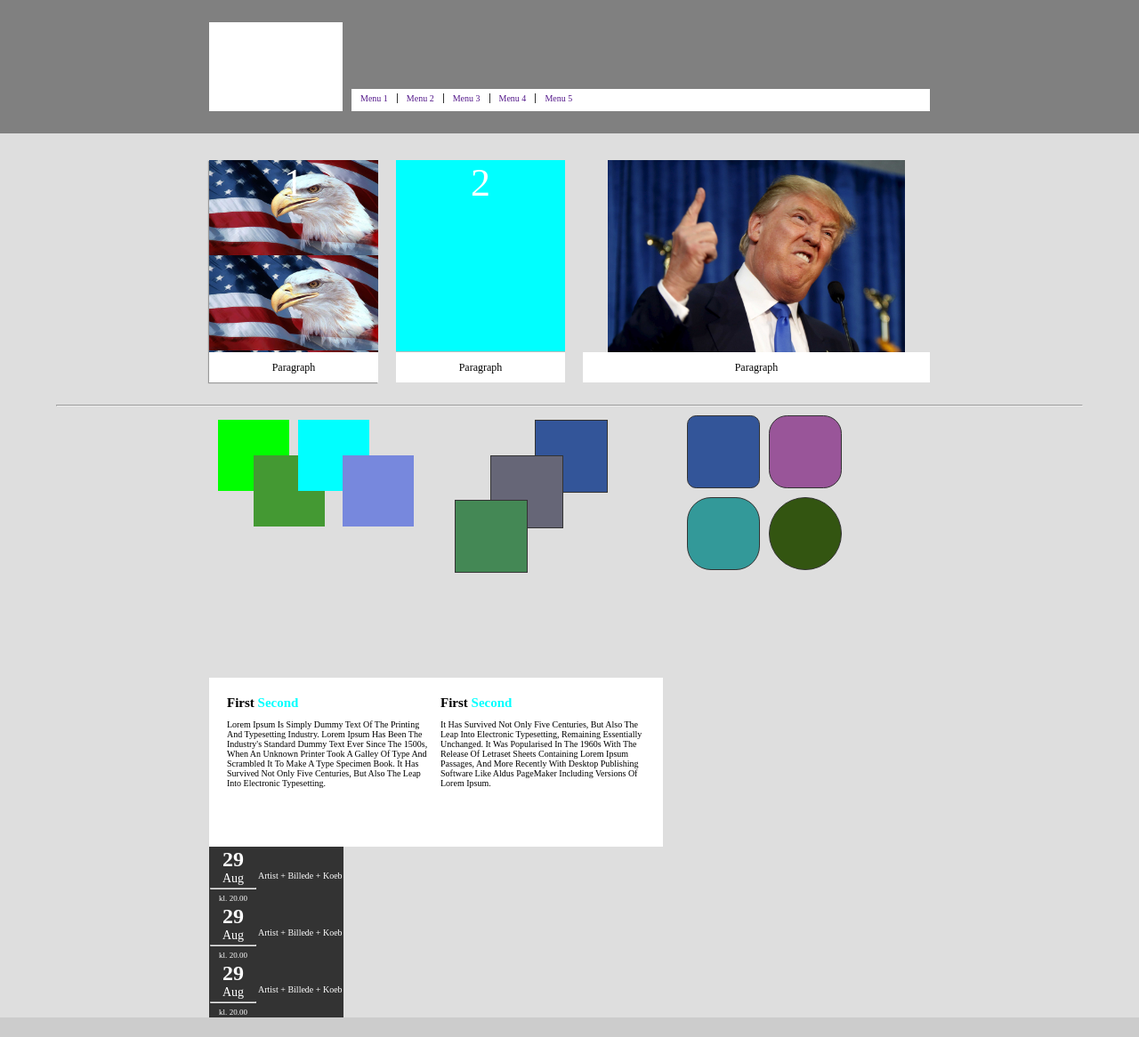
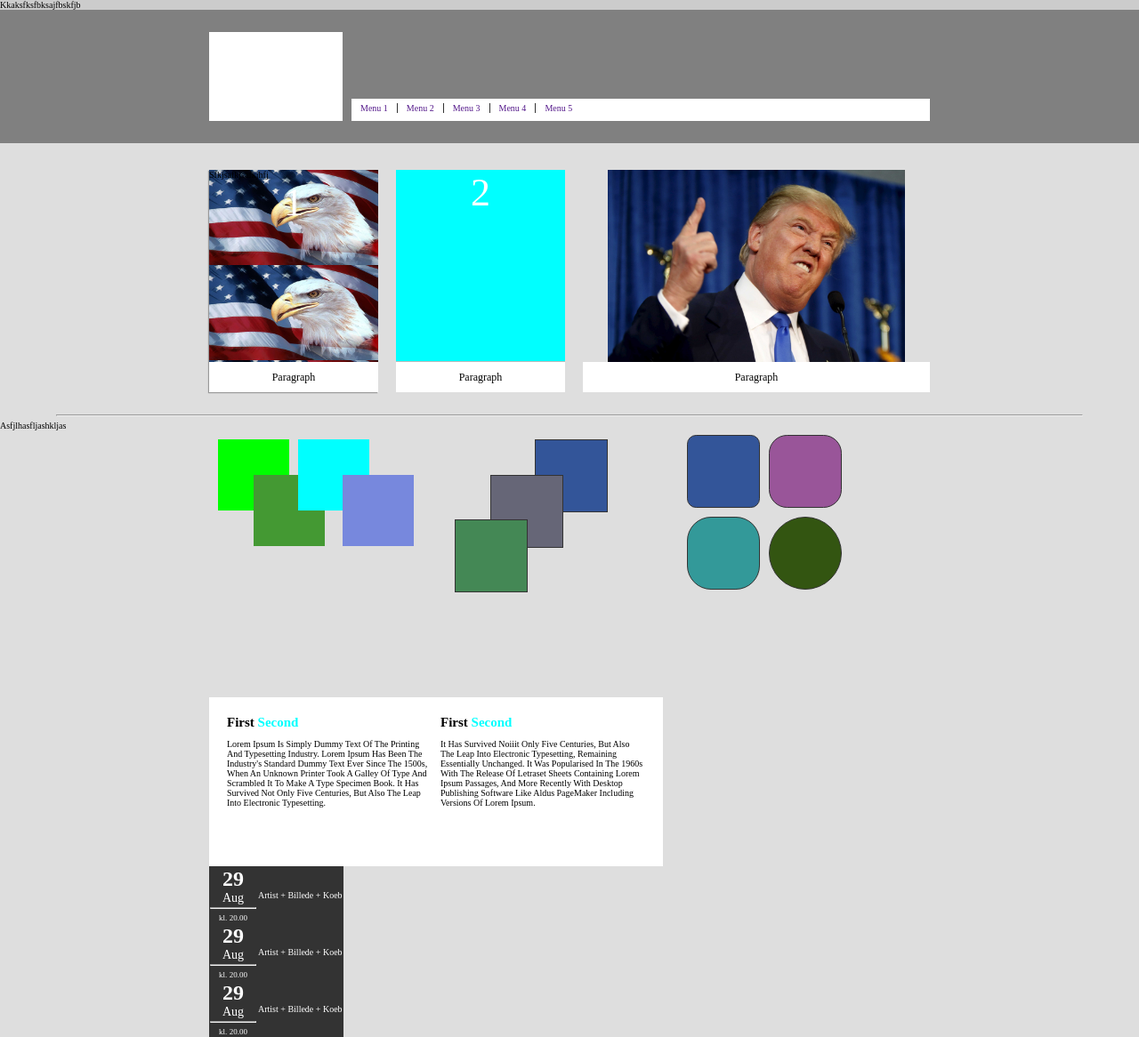
Before and after one commit to Surcrit/projekt_bar, a plain HTML site: page index.html in a window 1280 px wide. Shown: the whole page at 89% size. Before the commit the page ends 1144 px from the top, so only its background shows below. Drawn offline with Linux system fonts and the light colour scheme.

Commit message:
Changes to index

```diff
--- a/index.html
+++ b/index.html
@@ -6,7 +6,7 @@
   <link rel="stylesheet" href="style.css">
 </head>
 <body>
-
+kkaksfksfbksajfbskfjb
   <header>
     <div id="header_controller">
       <div id="logo">
@@ -33,6 +33,7 @@
   <main>
     <section id="top">
       <div id="box1">
+        sfkjsafkjsafkjhfj
         <div id="box1_txt">1</div>
         <div id="box1_bottom">Paragraph</div>
       </div>
@@ -50,6 +51,7 @@
       </div>
     </section>
     <hr />
+    asfjlhasfljashkljas
     <section id="bottom">
       <div id="bottom_1">
         <div id="bottom_1_1"></div>
@@ -79,7 +81,7 @@
               </p>
               <h1>First </h1>
               <p>
-              It has survived not only five centuries, but also the leap into electronic typesetting, remaining essentially unchanged. It was popularised in the 1960s with the release of Letraset sheets containing Lorem Ipsum passages, and more recently with desktop publishing software like Aldus PageMaker including versions of Lorem Ipsum.
+              It has survived noiiit only five centuries, but also the leap into electronic typesetting, remaining essentially unchanged. It was popularised in the 1960s with the release of Letraset sheets containing Lorem Ipsum passages, and more recently with desktop publishing software like Aldus PageMaker including versions of Lorem Ipsum.
               </p>
           </div>
         </div>
```
